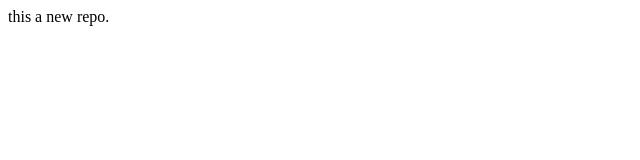
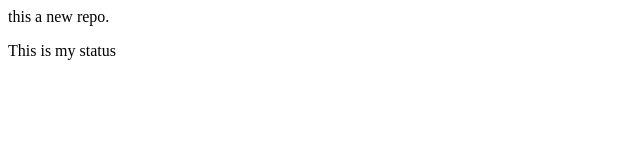
Before and after one commit to preetamsagar/localrepo, a plain HTML site: page index.html in a window 1280 px wide. Shown: the full height of the page, 0-640 px from the left. Drawn offline with Linux system fonts and the light colour scheme.

Commit message:
Add new feature'

```diff
--- a/index.html
+++ b/index.html
@@ -1 +1,2 @@
 <p>this a new repo. </p>
+<p> This is my status</p>
```
